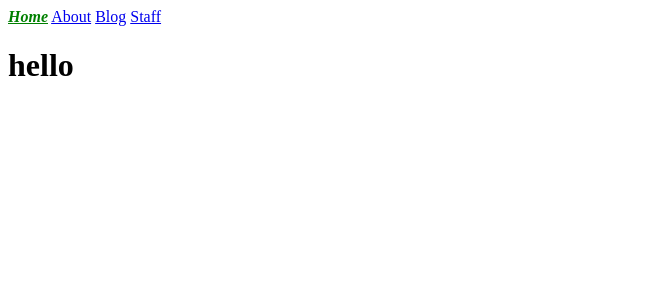
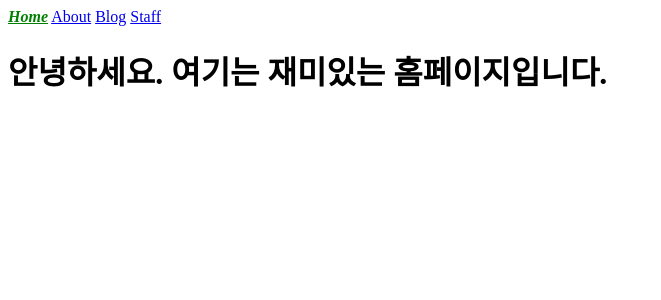
Before and after one commit to gimslab/gimslab.github.io, a Jekyll site: the page built from index.md, in a window 1280 px wide. Shown: the top 300 px of the page, without its empty margins (0-661 px from the left). Built offline with Jekyll 4.4.1, drawn with Linux system fonts in a browser that asks for light colours; our own code applies the rules of GitHub Pages for plain Markdown files.

Commit message:
Update index.md

```diff
--- a/index.md
+++ b/index.md
@@ -1 +1,5 @@
-# hello
+---
+layout: default
+title: Home
+---
+# 안녕하세요. 여기는 재미있는 홈페이지입니다.
```
